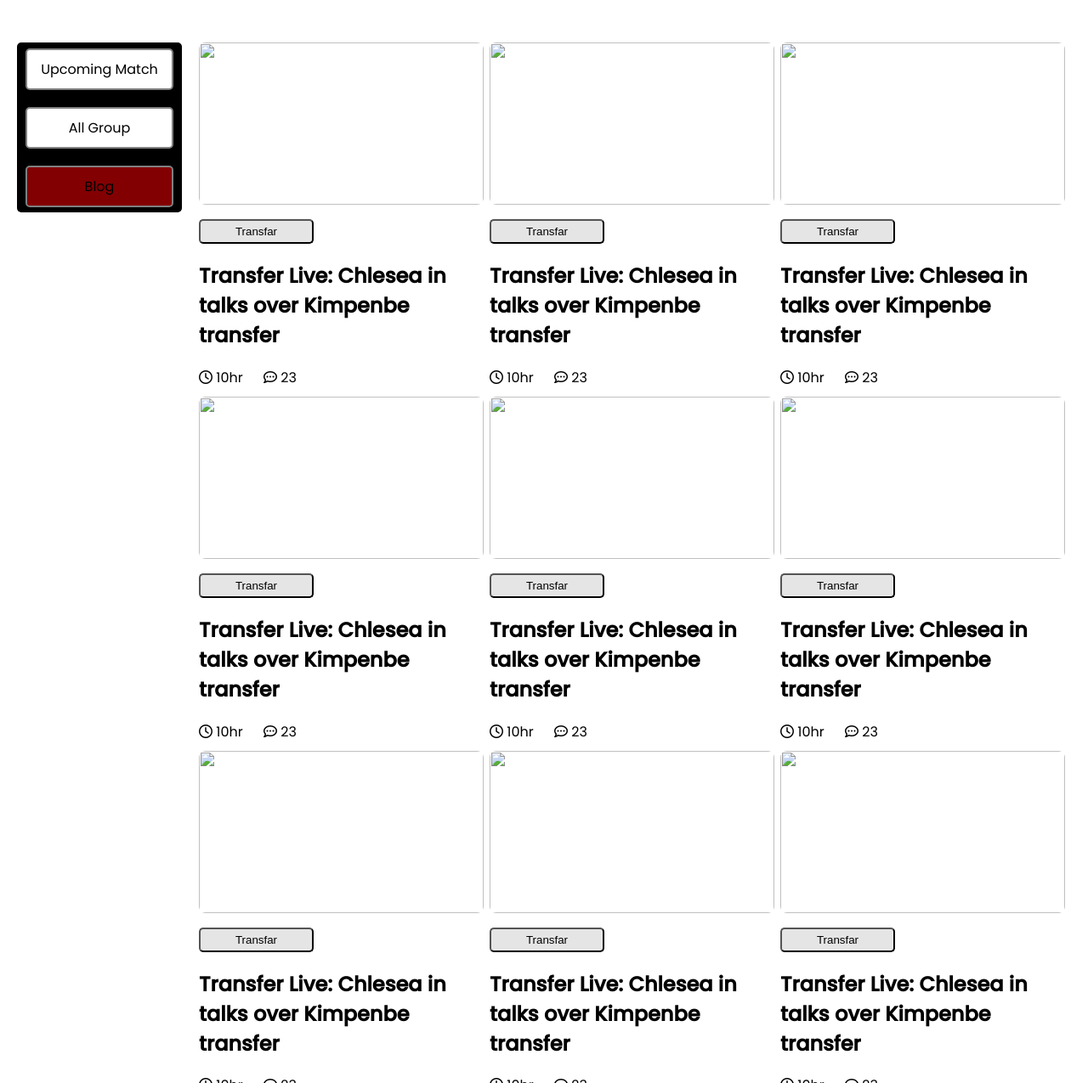
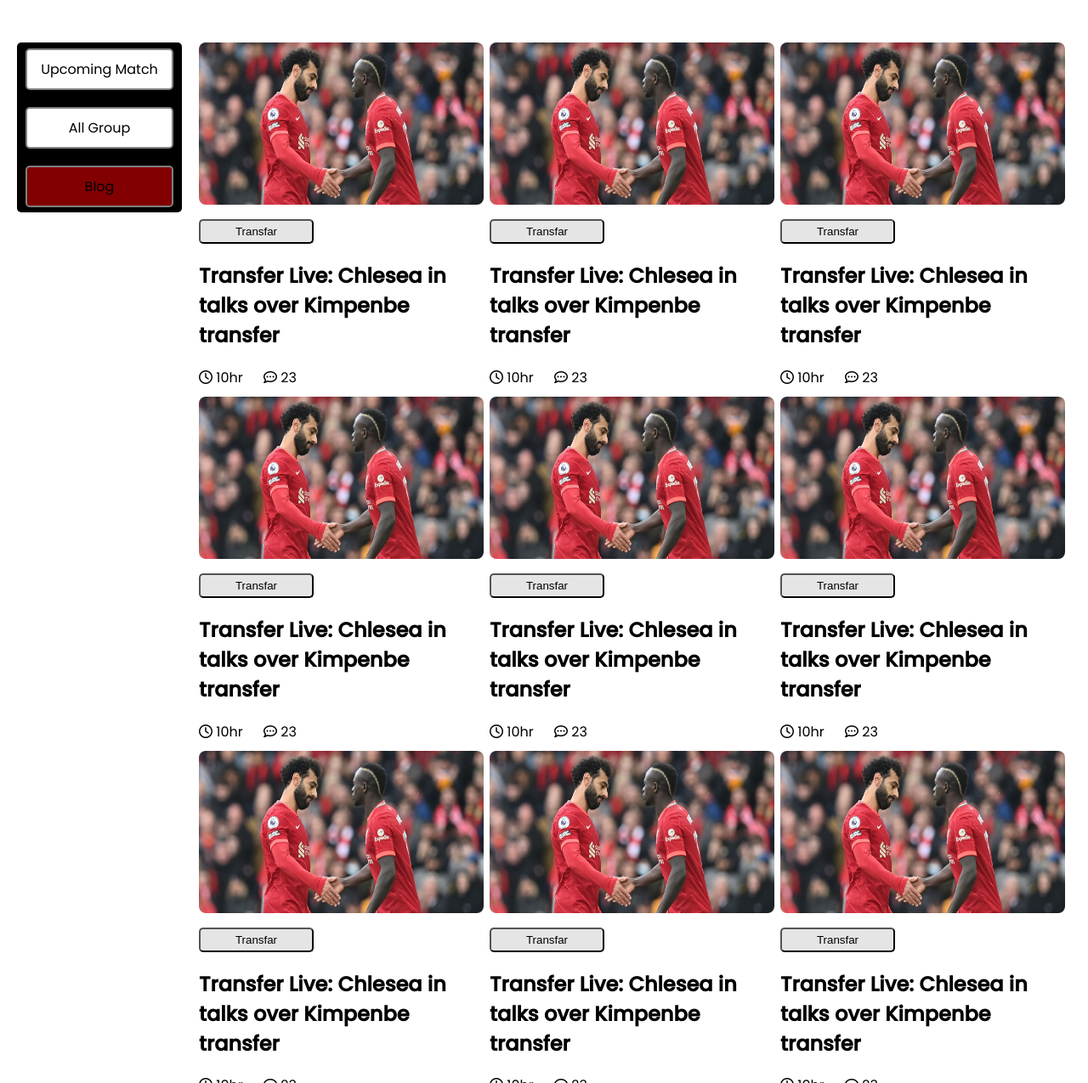
Before and after one commit to Evenbabu/2nd-Assignment, a plain HTML site: page index.html in a window 1280 px wide. Shown: the part 498-1773 px from the top of the page at 85% size. Drawn offline with Linux system fonts and the light colour scheme; the site is published under a folder, as on GitHub Pages, so addresses that start at the root find nothing.

Commit message:
finished

```diff
--- a/index.html
+++ b/index.html
@@ -42,7 +42,7 @@
                 <div class="blogs">
                     <div class="blog">
                         <div class="blog-banner">
-                            <img src="/images/Salah-Mane.jpg" alt="">
+                            <img src="images/Salah-Mane.jpg" alt="">
                         </div>
                         <div class="blog-info">
                             <button class="transfar-btn">Transfar</button>
@@ -58,7 +58,7 @@
                     </div>
                     <div class="blog">
                         <div class="blog-banner">
-                            <img src="/images/Salah-Mane.jpg" alt="">
+                            <img src="images/Salah-Mane.jpg" alt="">
                         </div>
                         <div class="blog-info">
                             <button class="transfar-btn">Transfar</button>
@@ -74,7 +74,7 @@
                     </div>
                     <div class="blog">
                         <div class="blog-banner">
-                            <img src="/images/Salah-Mane.jpg" alt="">
+                            <img src="images/Salah-Mane.jpg" alt="">
                         </div>
                         <div class="blog-info">
                             <button class="transfar-btn">Transfar</button>
@@ -90,7 +90,7 @@
                     </div>
                     <div class="blog">
                         <div class="blog-banner">
-                            <img src="/images/Salah-Mane.jpg" alt="">
+                            <img src="images/Salah-Mane.jpg" alt="">
                         </div>
                         <div class="blog-info">
                             <button class="transfar-btn">Transfar</button>
@@ -106,7 +106,7 @@
                     </div>
                     <div class="blog">
                         <div class="blog-banner">
-                            <img src="/images/Salah-Mane.jpg" alt="">
+                            <img src="images/Salah-Mane.jpg" alt="">
                         </div>
                         <div class="blog-info">
                             <button class="transfar-btn">Transfar</button>
@@ -122,7 +122,7 @@
                     </div>
                     <div class="blog">
                         <div class="blog-banner">
-                            <img src="/images/Salah-Mane.jpg" alt="">
+                            <img src="images/Salah-Mane.jpg" alt="">
                         </div>
                         <div class="blog-info">
                             <button class="transfar-btn">Transfar</button>
@@ -138,7 +138,7 @@
                     </div>
                     <div class="blog">
                         <div class="blog-banner">
-                            <img src="/images/Salah-Mane.jpg" alt="">
+                            <img src="images/Salah-Mane.jpg" alt="">
                         </div>
                         <div class="blog-info">
                             <button class="transfar-btn">Transfar</button>
@@ -154,7 +154,7 @@
                     </div>
                     <div class="blog">
                         <div class="blog-banner">
-                            <img src="/images/Salah-Mane.jpg" alt="">
+                            <img src="images/Salah-Mane.jpg" alt="">
                         </div>
                         <div class="blog-info">
                             <button class="transfar-btn">Transfar</button>
@@ -170,7 +170,7 @@
                     </div>
                     <div class="blog">
                         <div class="blog-banner">
-                            <img src="/images/Salah-Mane.jpg" alt="">
+                            <img src="images/Salah-Mane.jpg" alt="">
                         </div>
                         <div class="blog-info">
                             <button class="transfar-btn">Transfar</button>
```
